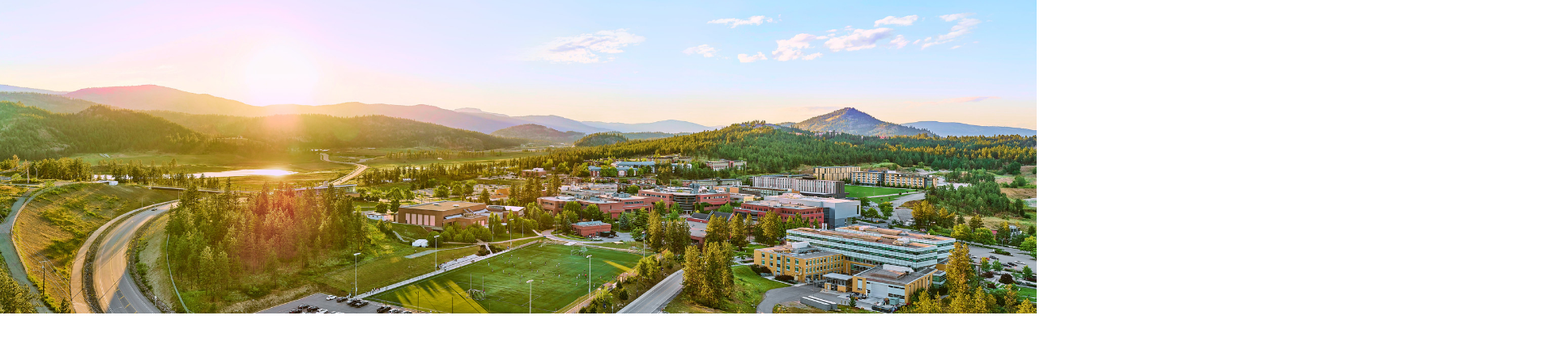
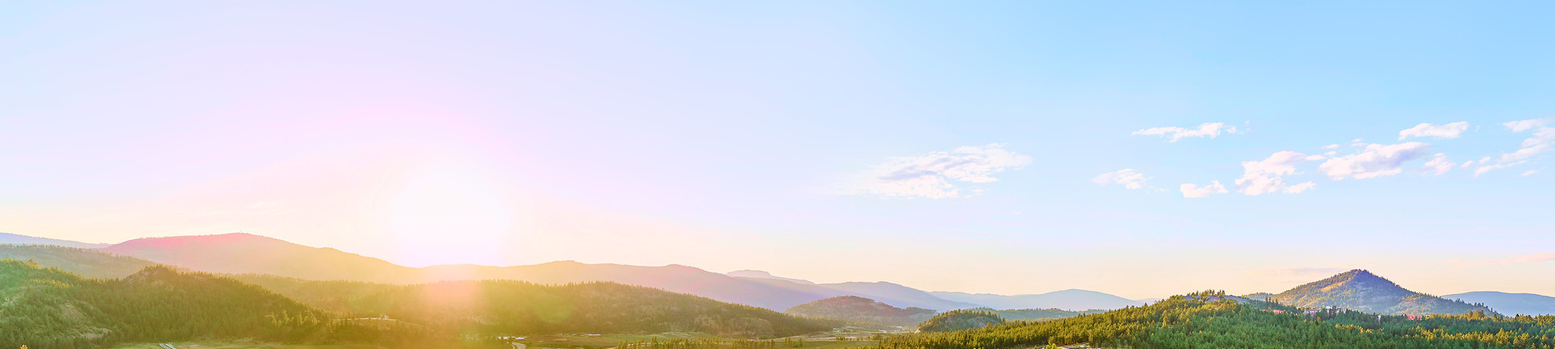
Before and after one commit to AlfredWxx/ubcocssa, a plain HTML site: page index.html in a window 1280 px wide. Shown: the part 92-524 px from the top of the page at 81% size, 1920 px wide, since content can reach past the window. Drawn offline with Linux system fonts and the light colour scheme.

Commit message:
Update index.html

```diff
--- a/index.html
+++ b/index.html
@@ -74,12 +74,12 @@
         /* 背景图片部分 */
         .hero-section {
             width: 100%;
-            height: 60vh; /* 视口高度 60% */
+            height: 80; /* 视口高度 60% */
             background-color: rgba(51, 51, 51, 0.8);
-            background: url('ubco.jpg') center/cover no-repeat;
+            /* background: url('ubco.jpg') center/cover no-repeat; */
             display: flex;
             align-items: center;
-            justify-content: center;
+            /* justify-content: center; */
         }
 
         /* 组织介绍部分 */
@@ -247,7 +247,9 @@
     </div>
 
     <!-- 背景图片部分 -->
-    <div class="hero-section"></div>
+    <div class="hero-section">
+        <img src="UBCO.jpg" alt="cover">
+    </div>
 
     <!-- 组织介绍部分 -->
     <div class="about-section">
```
